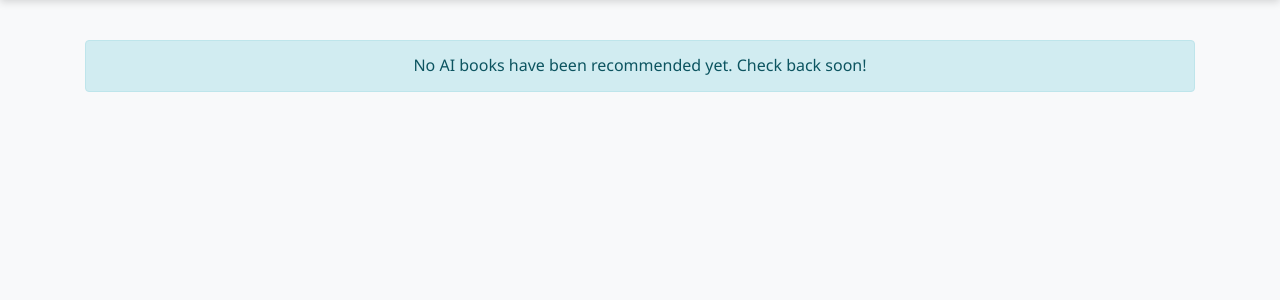
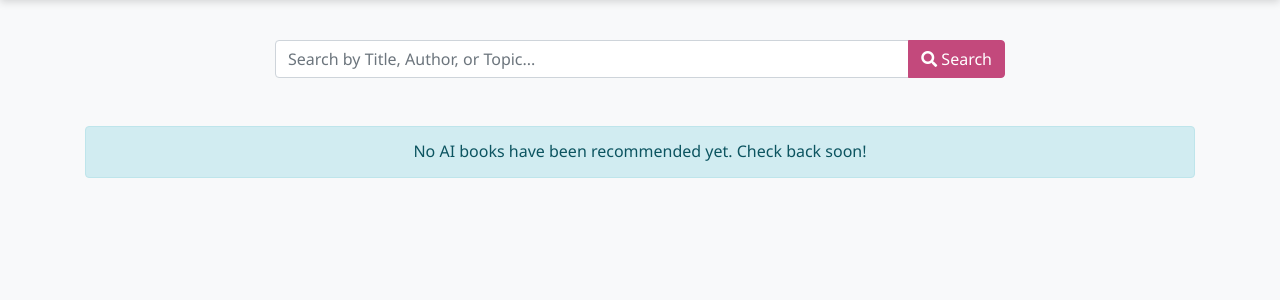
Before and after one commit to simpdatasush/prompts_testing, a Flask app: page /all_ai_books in a window 1280 px wide. Shown: the part 126-426 px from the top of the page. Run offline with Flask 3, Linux system fonts and the light colour scheme; grey boxes labelled with a size stand in for pictures from a placeholder-image service; some libraries are stand-ins or nearby versions.

Commit message:
Update all_ai_books.html

```diff
--- a/templates/all_ai_books.html
+++ b/templates/all_ai_books.html
@@ -88,6 +88,24 @@ margin-right: 15px;
 <div class="container">
 <h1 class="text-center mb-5" style="color: var(--color-dark-bg);">📚 Recommended AI Books</h1>
 
+<div class="row justify-content-center mb-5">
+    <div class="col-md-8">
+        <form id="searchForm" method="GET" action="{{ url_for('all_ai_books') }}">
+            <div class="input-group">
+                <input type="text" name="query" class="form-control" placeholder="Search by Title, Author, or Topic..." value="{{ request.args.get('query', '') }}">
+                <div class="input-group-append">
+                    <button class="btn btn-primary" type="submit" style="background-color: var(--color-primary); border-color: var(--color-primary);">
+                        <i class="fas fa-search"></i> Search
+                    </button>
+                    {% if request.args.get('query') %}
+                        <a href="{{ url_for('all_ai_books') }}" class="btn btn-outline-secondary">Clear</a>
+                    {% endif %}
+                </div>
+            </div>
+        </form>
+    </div>
+</div>
+
 {% if apps %}
 {% for app in apps %}
 <div class="book-card">
```
